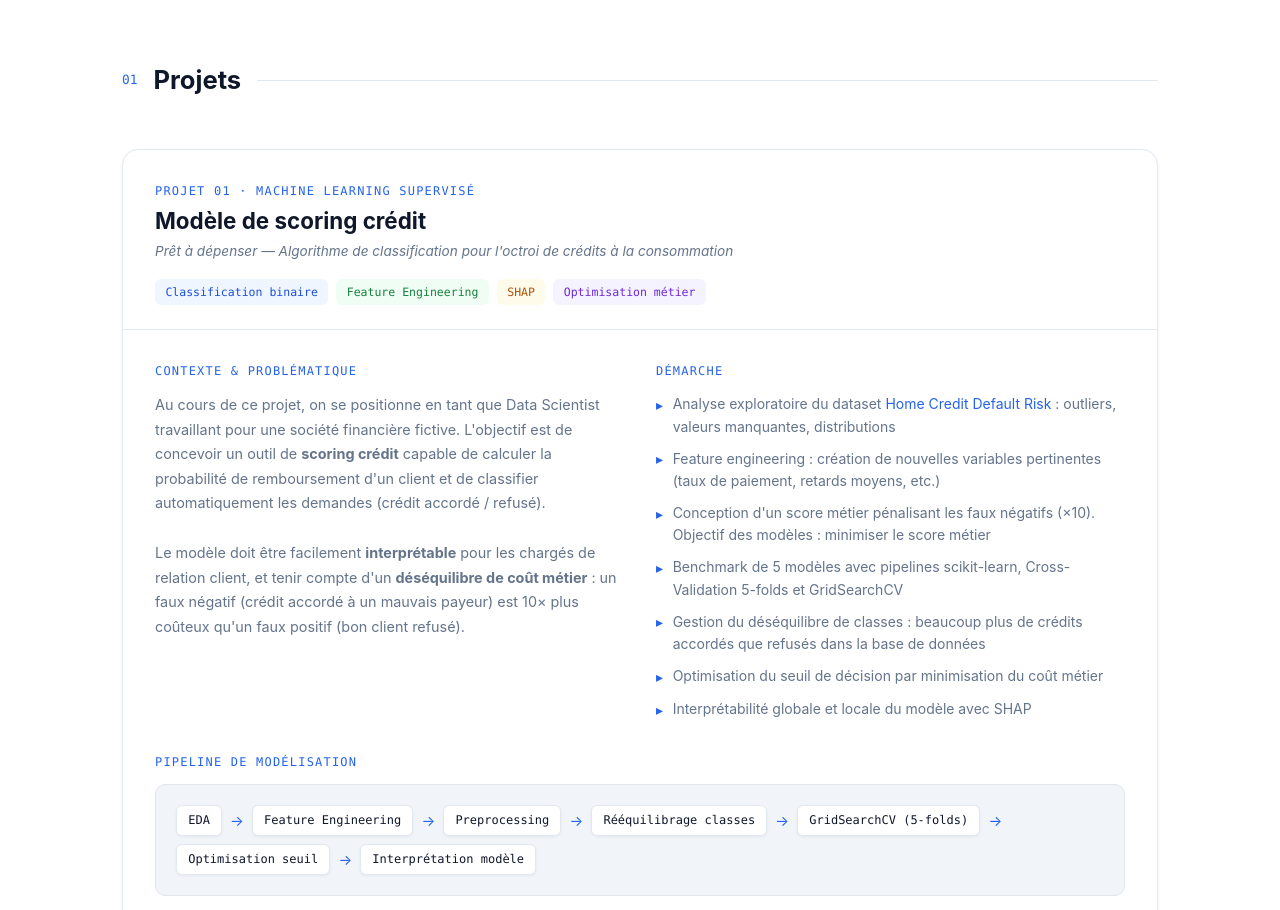
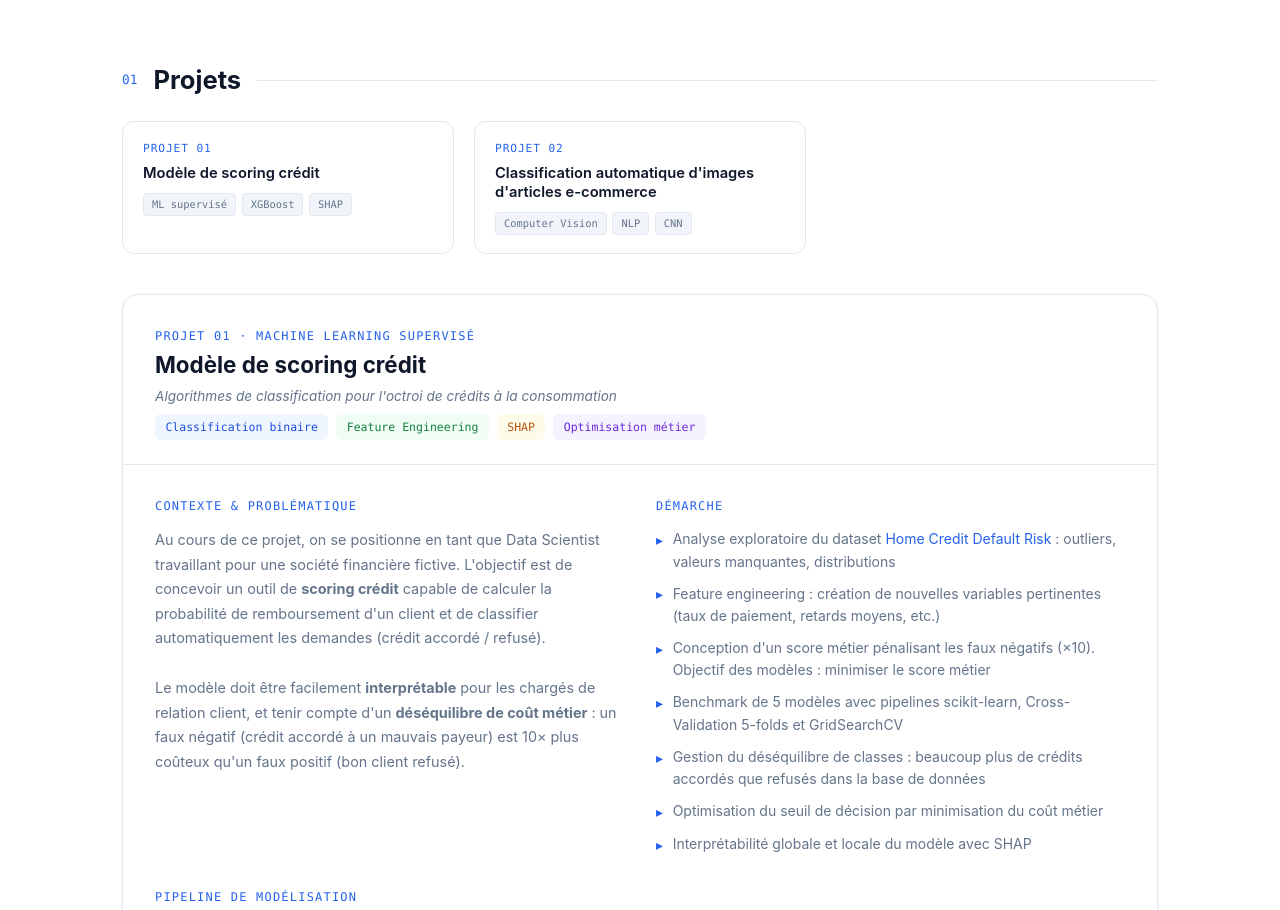
Before and after one commit to nicolasgodinaud/portfolio, a plain HTML site: page index.html in a window 1280 px wide. Shown: the part 820-1730 px from the top of the page. Drawn offline with Linux system fonts and the light colour scheme.

Commit message:
Tiles added

```diff
--- a/index.html
+++ b/index.html
@@ -126,7 +126,7 @@
     }
     .section-header {
       display: flex; align-items: center; gap: 1rem;
-      margin-bottom: 3rem;
+      margin-bottom: 1.25rem;
     }
     .section-number {
       font-family: var(--mono);
@@ -463,6 +463,71 @@
     ::-webkit-scrollbar-track { background: var(--bg2); }
     ::-webkit-scrollbar-thumb { background: #cbd5e1; border-radius: 3px; }
 
+    /* ── Project index tiles ── */
+    .project-index {
+      max-width: 1100px;
+      margin: 0 auto;
+      padding: 0;
+    }
+    .project-index-title {
+      font-family: var(--mono);
+      font-size: .75rem;
+      letter-spacing: .12em;
+      text-transform: uppercase;
+      color: var(--text-muted);
+      margin-bottom: .5rem;
+    }
+    .project-tiles {
+      display: grid;
+      grid-template-columns: repeat(auto-fill, minmax(280px, 1fr));
+      gap: 1.25rem;
+      margin-bottom: 2.5rem;
+    }
+    .project-tile {
+      display: flex;
+      flex-direction: column;
+      gap: .4rem;
+      padding: 1.1rem 1.25rem;
+      background: var(--bg);
+      border: 1px solid var(--border);
+      border-radius: 12px;
+      text-decoration: none;
+      transition: border-color .2s, box-shadow .2s, transform .2s;
+    }
+    .project-tile:hover {
+      border-color: var(--accent);
+      box-shadow: 0 4px 16px rgba(37,99,235,.1);
+      transform: translateY(-2px);
+      text-decoration: none;
+    }
+    .project-tile-number {
+      font-family: var(--mono);
+      font-size: .7rem;
+      color: var(--accent);
+      letter-spacing: .08em;
+    }
+    .project-tile-title {
+      font-size: .92rem;
+      font-weight: 600;
+      color: var(--text);
+      line-height: 1.3;
+    }
+    .project-tile-tags {
+      display: flex;
+      flex-wrap: wrap;
+      gap: .35rem;
+      margin-top: .2rem;
+    }
+    .project-tile-tag {
+      font-family: var(--mono);
+      font-size: .65rem;
+      padding: .15rem .5rem;
+      border-radius: 4px;
+      background: var(--bg3);
+      color: var(--text-muted);
+      border: 1px solid var(--border);
+    }
+
     /* ── Interpretability box ── */
     .interp-box {
       background: var(--bg2);
@@ -519,19 +584,43 @@
     <div class="section-line"></div>
   </div>
 
+  <!-- ── Project index ── -->
+  <div class="project-index">
+    <div class="project-tiles">
+      <a class="project-tile" href="#projet-01">
+        <span class="project-tile-number">PROJET 01</span>
+        <span class="project-tile-title">Modèle de scoring crédit</span>
+        <div class="project-tile-tags">
+          <span class="project-tile-tag">ML supervisé</span>
+          <span class="project-tile-tag">XGBoost</span>
+          <span class="project-tile-tag">SHAP</span>
+        </div>
+      </a>
+      <a class="project-tile" href="#projet-02">
+        <span class="project-tile-number">PROJET 02</span>
+        <span class="project-tile-title">Classification automatique d'images d'articles e-commerce</span>
+        <div class="project-tile-tags">
+          <span class="project-tile-tag">Computer Vision</span>
+          <span class="project-tile-tag">NLP</span>
+          <span class="project-tile-tag">CNN</span>
+        </div>
+      </a>
+    </div>
+  </div>
+
   <!-- ── Project 1: Scoring Model ── -->
-  <article class="project-card">
+  <article class="project-card" id="projet-01">
     <div class="project-header">
       <div class="project-meta">
         <span class="project-number">PROJET 01 · MACHINE LEARNING SUPERVISÉ</span>
         <h3 class="project-title">Modèle de scoring crédit</h3>
-        <span class="project-context">Prêt à dépenser — Algorithme de classification pour l'octroi de crédits à la consommation</span>
-      </div>
-      <div class="project-badges">
-        <span class="badge badge-blue">Classification binaire</span>
-        <span class="badge badge-green">Feature Engineering</span>
-        <span class="badge badge-orange">SHAP</span>
-        <span class="badge badge-purple">Optimisation métier</span>
+        <span class="project-context"> Algorithmes de classification pour l'octroi de crédits à la consommation</span>
+        <div class="project-badges">
+          <span class="badge badge-blue">Classification binaire</span>
+          <span class="badge badge-green">Feature Engineering</span>
+          <span class="badge badge-orange">SHAP</span>
+          <span class="badge badge-purple">Optimisation métier</span>
+        </div>
       </div>
     </div>
 
@@ -669,12 +758,12 @@
   </article>
 
   <!-- ── Project 2: Image Classification ── -->
-  <article class="project-card">
+  <article class="project-card" id="projet-02">
     <div class="project-header">
       <div class="project-meta">
         <span class="project-number">PROJET 02 · COMPUTER VISION & NLP </span>
-        <h3 class="project-title">Classification automatique d'articles e-commerce</h3>
-        <span class="project-context">Place de marché — Moteur de classification automatique par image et description texte</span>
+        <h3 class="project-title">Classification automatique d'images d'articles e-commerce</h3>
+        <span class="project-context">Moteur de classification automatique par image et description texte</span>
       </div>
       <div class="project-badges">
         <span class="badge badge-blue">NLP</span>
@@ -691,11 +780,11 @@
         <div>
           <p class="project-section-title">Contexte & Problématique</p>
           <p class="project-desc">
-            Pour la marketplace e-commerce <em>Place de marché</em>, les catégories de produits sont attribuées manuellement par les vendeurs — source d'erreurs et frein au passage à l'échelle. L'objectif est d'étudier la <strong>faisabilité d'un moteur de classification automatique</strong> des articles à partir de leur image et de leur description texte, puis de développer un modèle supervisé.
+            Dans ce projet, on travaille pour une marketplace e-commerce fictive, sur laquelle les catégories de produits étaient jusqu'alors attribuées manuellement par les vendeurs — source d'erreurs et frein au passage à l'échelle. L'objectif est d'étudier la <strong>faisabilité d'un moteur de classification automatique</strong> des articles à partir de leur image et de leur description texte, puis de développer un <strong>modèle supervisé de classification d'images</strong>.
           </p>
           <br />
           <p class="project-desc">
-            Le dataset comprend <strong>7 catégories</strong> de produits : Watches, Computers, Home Furnishing, Kitchen & Dining, Beauty & Personal Care, Home Decor, Baby Care.
+            Le dataset comprend 906 produits, répartis en <strong>7 catégories</strong> : Watches, Computers, Home Furnishing, Kitchen & Dining, Beauty & Personal Care, Home Decor, Baby Care.
           </p>
         </div>
         <div>
@@ -713,6 +802,10 @@
 
       <!-- Data samples -->
       <p class="project-section-title">Présentation des données</p>
+      <p class="project-desc">
+         Voici un exemple de 5 produits présents parmi les données, avec leur catégorie respective, leur image et leur description texte.
+      </p>
+      <br />
       <div class="samples-grid">
         <div class="sample-card">
           <img src="images/sample_55b85ea15a1536d46b7190ad6fff8ce7.jpg" alt="Home Furnishing" onclick="openLightbox('images/sample_55b85ea15a1536d46b7190ad6fff8ce7.jpg')" />
@@ -720,14 +813,6 @@
             <div class="sample-category">Home Furnishing</div>
             <div class="sample-name">Elegance Polyester Eyelet Door Curtain</div>
             <div class="sample-desc">Floral curtain made from 100% high quality polyester fabric with eyelet style metal ring.</div>
-          </div>
-        </div>
-        <div class="sample-card">
-          <img src="images/sample_7b72c92c2f6c40268628ec5f14c6d590.jpg" alt="Baby Care" onclick="openLightbox('images/sample_7b72c92c2f6c40268628ec5f14c6d590.jpg')" />
-          <div class="sample-card-body">
-            <div class="sample-category">Baby Care</div>
-            <div class="sample-name">Sathiyas Cotton Bath Towel</div>
-            <div class="sample-desc">Set of 3 cotton bath towels in Red, Yellow and Blue. Machine washable, 500 GSM.</div>
           </div>
         </div>
         <div class="sample-card">
@@ -881,7 +966,7 @@
         </div>
         <div class="result-card">
           <div class="result-label">Accuracy image</div>
-          <div class="result-value">80%</div>
+          <div class="result-value">0.78</div>
           <div class="result-sub">CNN + Transfer Learning + Data Aug.</div>
         </div>
         <div class="result-card">
@@ -900,13 +985,13 @@
       <p class="project-section-title">Visuels</p>
       <div class="project-cols" style="margin-bottom:2rem;">
         <div>
-          <p style="font-family:var(--mono);font-size:.72rem;color:var(--text-muted);margin-bottom:.5rem;text-transform:uppercase;letter-spacing:.08em;">Clustering t-SNE — TF-IDF (ARI = 0.45)</p>
+          <p style="font-family:var(--mono);font-size:.72rem;color:var(--text-muted);margin-bottom:.5rem;text-transform:uppercase;letter-spacing:.08em;">Représentation 2D (t-SNE) des features textes extraites (TF-IDF)</p>
           <a class="lightbox-trigger" onclick="openLightbox('images/proj6_tsne_tfidf.jpg')">
             <img src="images/proj6_tsne_tfidf.jpg" alt="Visualisation t-SNE TF-IDF" style="border-radius:8px;border:1px solid var(--border);" />
           </a>
         </div>
         <div>
-          <p style="font-family:var(--mono);font-size:.72rem;color:var(--text-muted);margin-bottom:.5rem;text-transform:uppercase;letter-spacing:.08em;">Matrice de confusion — CNN + Transfer Learning + Data Augmentation</p>
+          <p style="font-family:var(--mono);font-size:.72rem;color:var(--text-muted);margin-bottom:.5rem;text-transform:uppercase;letter-spacing:.08em;">Résultats : classification sur un ensemble de 224 images de test</p>
           <a class="lightbox-trigger" onclick="openLightbox('images/proj6_confusion_matrix.jpg')">
             <img src="images/proj6_confusion_matrix.jpg" alt="Matrice de confusion CNN TL DA" style="border-radius:8px;border:1px solid var(--border);" />
           </a>
```
